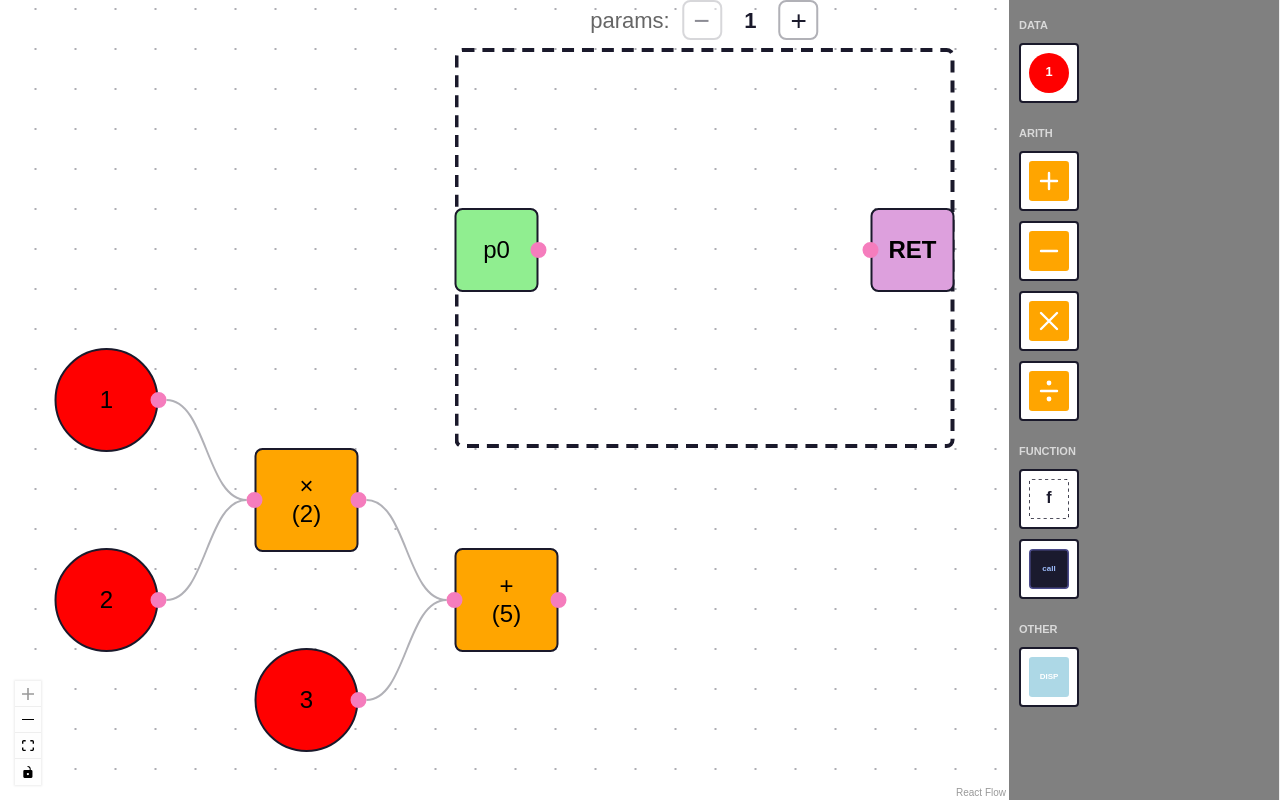
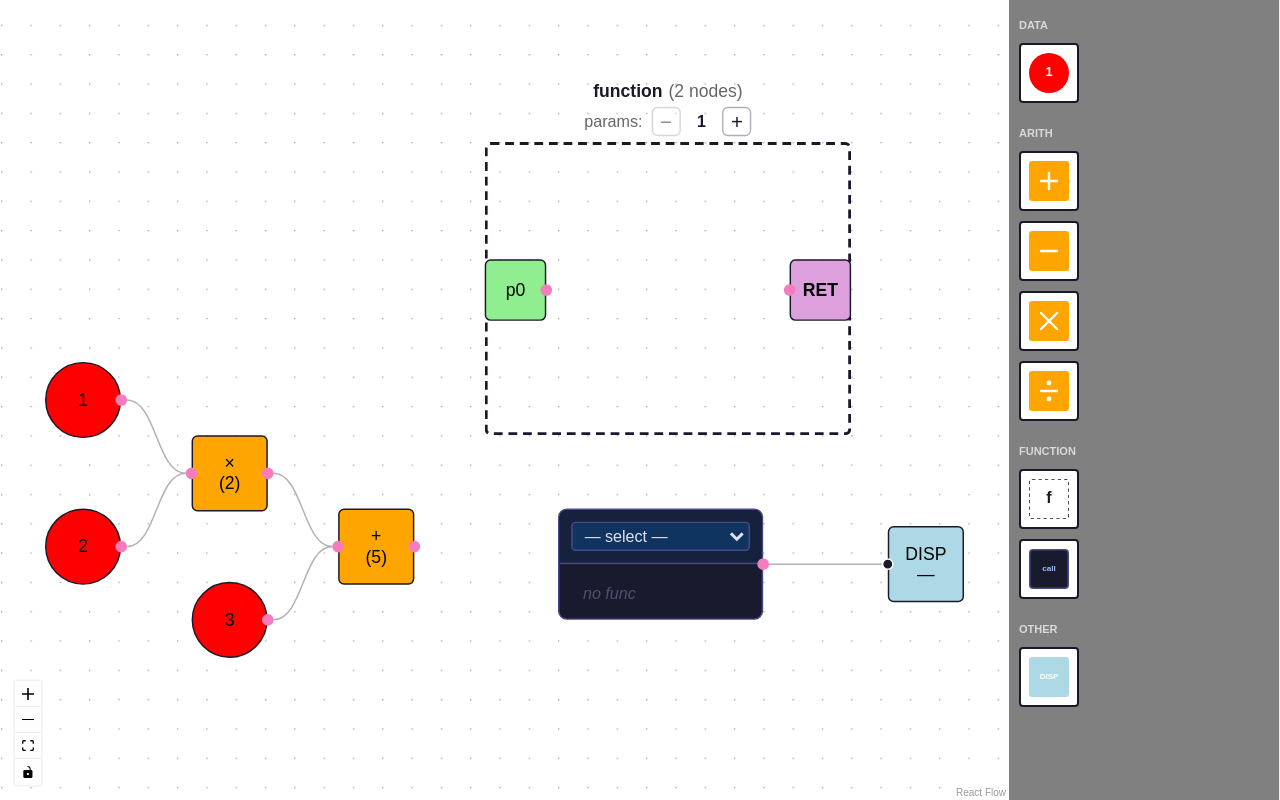
Before and after one commit to maxdarling/vislang-v1, a React (Vite) app: page / in a window 1280 px wide. Built offline with nearby package versions, Linux system fonts and the light colour scheme.

Commit message:
Add call node to initial nodes; fix fit view bug
- Add call to initial nodes
- Fix bug: call node's updateNodeInternals on mount caused view to fit on top of the node.
sonnet 4.6 figured it out on 2nd try. fix is to only do it when needed (when handles
dynamically change)

```diff
--- a/src/App.tsx
+++ b/src/App.tsx
@@ -50,12 +50,6 @@ const reactFlowNodeTypes = Object.fromEntries(
 
 const initialNodes: Node[] = [
   {
-    id: "n0",
-    type: FunctionNode.type,
-    position: { x: 200, y: -150 },
-    data: {},
-  },
-  {
     id: "n1",
     type: DataNode.type,
     position: { x: 0, y: 0 },
@@ -85,6 +79,24 @@ const initialNodes: Node[] = [
     position: { x: 200, y: 100 },
     data: {},
   },
+  {
+    id: "n6",
+    type: FunctionNode.type,
+    position: { x: 300, y: -150 },
+    data: {},
+  },
+  {
+    id: "n7",
+    type: CallNode.type,
+    position: { x: 350, y: 100 },
+    data: {},
+  },
+  {
+    id: "n8",
+    type: DisplayNode.type,
+    position: { x: 575, y: 112 },
+    data: {},
+  },
 ];
 
 const initialEdges: Edge[] = [
@@ -92,7 +104,7 @@ const initialEdges: Edge[] = [
   { id: "n2-n3", source: "n2", target: "n3" },
   { id: "n3-n5", source: "n3", target: "n5" },
   { id: "n4-n5", source: "n4", target: "n5" },
-  { id: "n5-n6", source: "n5", target: "n6" },
+  { id: "n7-n8", source: "n7", target: "n8" },
 ];
 
 let id = 0;
--- a/src/handles/CustomHandle.tsx
+++ b/src/handles/CustomHandle.tsx
@@ -1,11 +1,11 @@
 import { Handle, useNodeConnections, type HandleProps } from "@xyflow/react";
 
 interface CustomHandleProps extends HandleProps {
-  connectionCount: number;
+  maxConnections: number;
 }
 
 const CustomHandle = (props: CustomHandleProps) => {
-  const { connectionCount, ...handleProps } = props;
+  const { maxConnections, ...handleProps } = props;
   const connections = useNodeConnections({
     handleType: props.type,
   });
@@ -13,7 +13,7 @@ const CustomHandle = (props: CustomHandleProps) => {
   return (
     <Handle
       {...handleProps}
-      isConnectable={connections.length < connectionCount}
+      isConnectable={connections.length < maxConnections}
     />
   );
 };
--- a/src/nodes/CallNode.tsx
+++ b/src/nodes/CallNode.tsx
@@ -1,4 +1,4 @@
-import React, { useCallback, useEffect, useMemo } from "react";
+import React, { useCallback, useEffect, useMemo, useRef } from "react";
 import {
   Handle,
   Position,
@@ -10,6 +10,7 @@ import {
 } from "@xyflow/react";
 import { useFunctionNamespace } from "../FunctionNamespaceContext";
 import { ParamNode } from "./ParamNode";
+import CustomHandle from "../handles/CustomHandle";
 
 type CallNodeData = { functionName?: string };
 type CallNodeType = Node<CallNodeData, "call">;
@@ -63,8 +64,13 @@ export function CallNode({ id, data }: NodeProps<CallNodeType>) {
       });
   }, [allNodes, selectedFunctionNodeId]);
 
-  // Notify React Flow whenever the handle set changes (count or identity)
+  // We must notify React Flow when dynamically changing handles.
+  // Subtlety: Don't do this on mount, or else it messes with the view.
+  const prevParamsLength = useRef<number | null>(null);
   useEffect(() => {
+    const prev = prevParamsLength.current;
+    prevParamsLength.current = params.length;
+    if (prev === null || prev === params.length) return;
     updateNodeInternals(id);
   }, [id, params.length, updateNodeInternals]);
 
@@ -116,10 +122,11 @@ export function CallNode({ id, data }: NodeProps<CallNodeType>) {
 
       {/* One input handle per param, aligned with its label row */}
       {params.map((_, index) => (
-        <Handle
+        <CustomHandle
           key={`param-${index}`}
           type="target"
           position={Position.Left}
+          maxConnections={1}
           id={`param-${index}`}
           style={{ top: getParamHandleTop(index) }}
         />
--- a/src/nodes/DisplayNode.tsx
+++ b/src/nodes/DisplayNode.tsx
@@ -16,7 +16,7 @@ export function DisplayNode() {
       <CustomHandle
         type="target"
         position={Position.Left}
-        connectionCount={maxConnections}
+        maxConnections={maxConnections}
       />
       <div className="react-flow__node-default node-display">
         DISP
--- a/src/nodes/ReturnNode.tsx
+++ b/src/nodes/ReturnNode.tsx
@@ -4,11 +4,7 @@ import CustomHandle from "../handles/CustomHandle";
 export function ReturnNode() {
   return (
     <>
-      <CustomHandle
-        type="target"
-        position={Position.Left}
-        connectionCount={1}
-      />
+      <CustomHandle type="target" position={Position.Left} maxConnections={1} />
       <div className="react-flow__node-default node-return">RET</div>
     </>
   );
```
